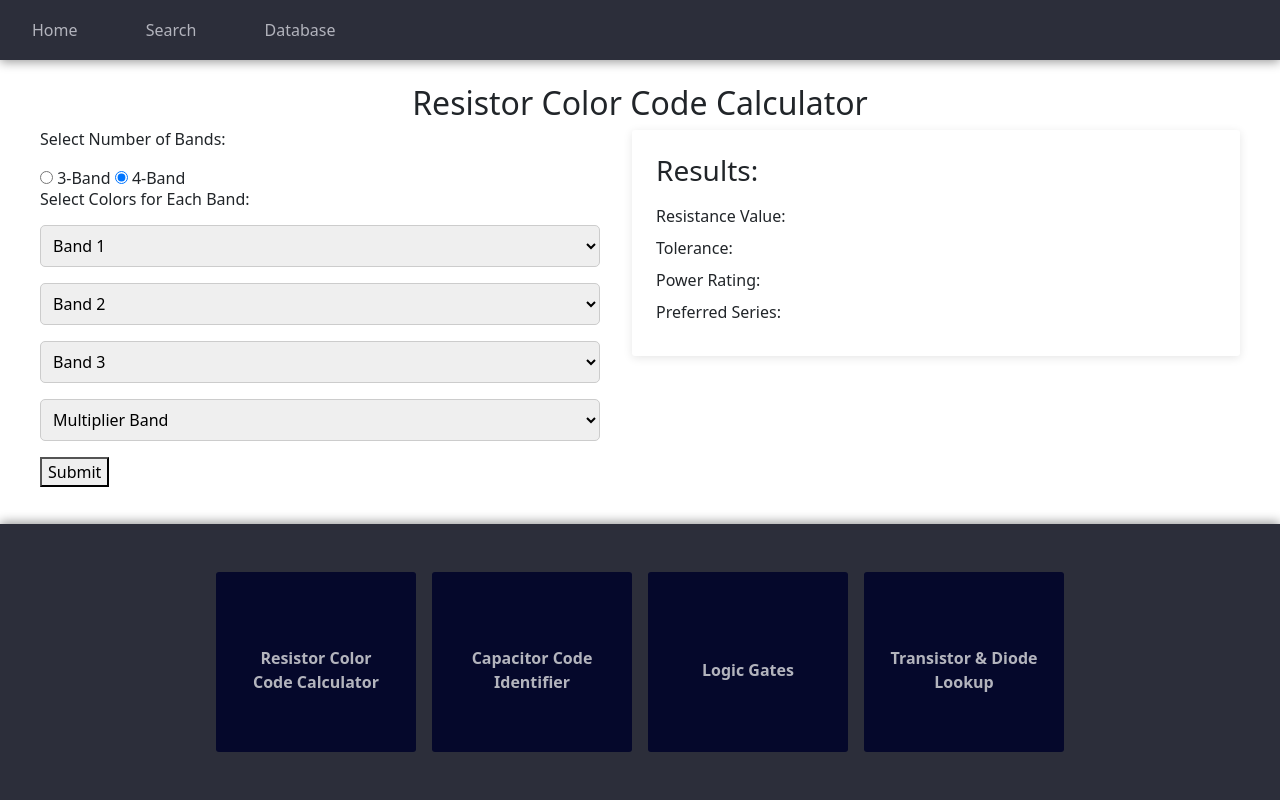
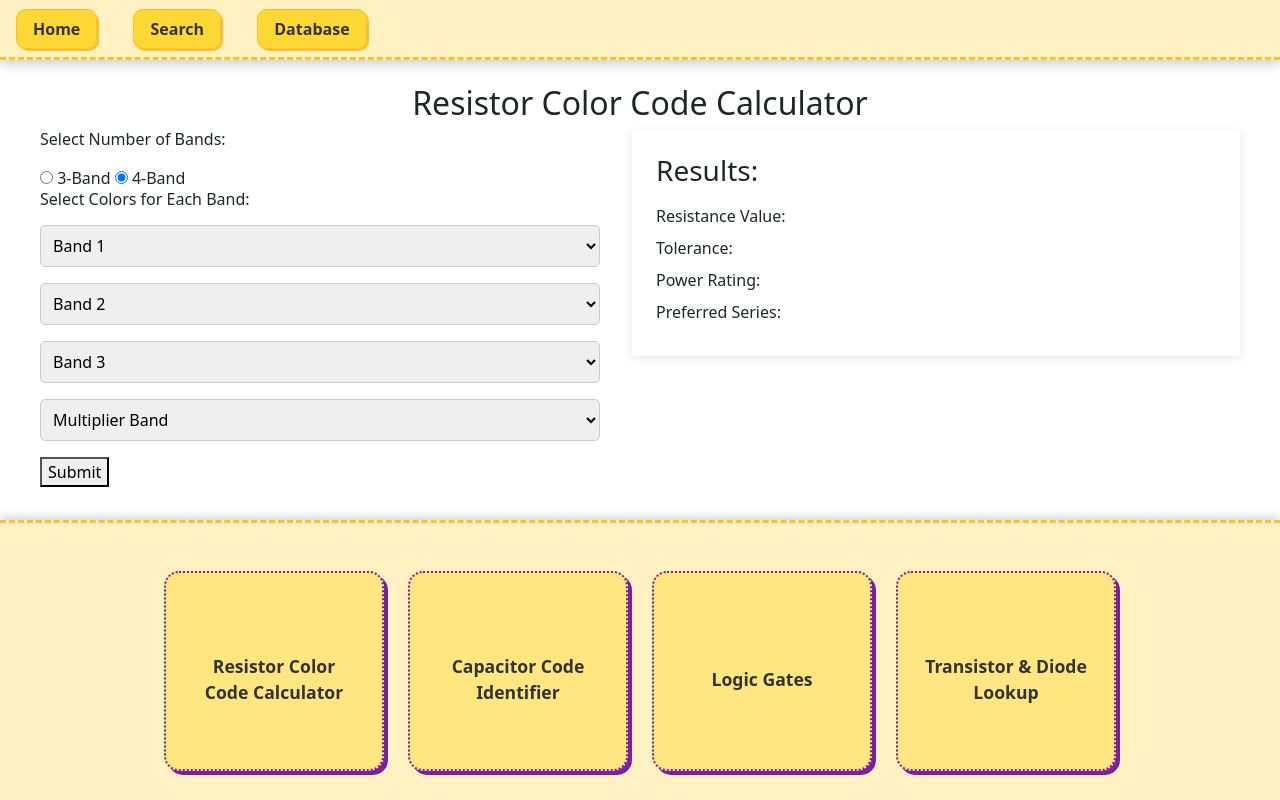
Before and after one commit to PatArev/LBYCPG3_Project, a plain HTML site: page resistor.html in a window 1280 px wide. Drawn offline with nearby package versions, Linux system fonts and the light colour scheme.

```diff
--- a/components/database.css
+++ b/components/database.css
@@ -1,21 +1,28 @@
-/* Navbar */
+body {
+  margin: 0;
+  padding: 0;
+  font-family: 'Comic  MS', 'Poppins', cursive, sans-serif;
+  color: var(--light-text);
+}
+
 .navbar {
   background-color: var(--panel-dark);
-  padding: 1rem; /* Adjust padding for a compact navbar */
+  padding: 1rem;
   display: flex;
   justify-content: center;
-  box-shadow: 0 2px 10px rgba(0, 0, 0, 0.4);
-  position: fixed; /* Fix the navbar to the top of the screen */
+  box-shadow: 0 4px 12px rgba(0, 0, 0, 0.2);
+  position: fixed;
   top: 0;
   left: 0;
-  width: 100%; /* Ensure it spans the full width */
+  width: 100%;
   z-index: 100;
-  height: 60px; /* Allow height to adjust based on content */
+  height: 60px;
+  border-bottom: 3px dashed var(--primary-hover);
 }
 
 .navbar-container {
   width: 100%;
-  max-width: 1200px; /* Limit the navbar width */
+  max-width: 1200px;
   display: flex;
   justify-content: space-between;
   align-items: center;
@@ -24,23 +31,30 @@
 .navbar-links a {
   color: var(--light-text);
   text-decoration: none;
-  margin: 0 1rem; /* Add spacing between links */
-  font-weight: 500;
+  margin: 0 1rem;
+  font-weight: 600;
   padding: 0.5rem 1rem;
-  border-radius: 5px;
-  transition: background-color 0.3s;
+  border-radius: 10px;
+  transition: all 0.3s;
+  background-color: var(--primary);
+  border: 1px solid var(--primary-hover);
+  box-shadow: 2px 2px 0 var(--primary-hover);
 }
 
 .navbar-links a:hover {
   background-color: var(--primary-hover);
+  transform: scale(1.05);
+  box-shadow: 4px 4px 0 var(--accent);
 }
 
 :root {
-  --bg-dark: #141619;
-  --panel-dark: #2C2E3A;
-  --primary: #2C2E3A;
-  --primary-hover: #050A44;
-  --light-text: #B3B4BD;
+  --bg-dark: #fffbea;
+  --panel-dark: #fff1c1;
+  --panel-dblue: #ffe680;
+  --primary: #fdd835;
+  --primary-hover: #fbc02d;
+  --light-text: #333;
+  --accent: #7b1fa2;
 }
 
 /* Image Container */
@@ -56,34 +70,36 @@
   border-radius: 10px;
 }
 
-/* Boxes Section */
 .container {
   display: flex;
   justify-content: center;
   align-items: center;
   margin: 2rem auto;
-  gap: 1rem; /* Add spacing between boxes */
-  flex-wrap: wrap; /* Allow wrapping for smaller screens */
-  max-width: 1200px; /* Limit the container width */
+  gap: 1.5rem;
+  flex-wrap: wrap;
+  max-width: 1200px;
 }
 
 .box {
-  background-color: var(--panel-dark);
+  background-color: var(--panel-dblue);
   padding: 1.5rem;
   text-align: center;
-  border-radius: 3px;
-  width: 200px; /* Set a fixed width for the boxes */
-  height: 200px; /* Set a fixed height for the boxes */
+  border-radius: 15px;
+  width: 220px;
+  height: 200px;
   display: flex;
   flex-direction: column;
   justify-content: center;
   align-items: center;
-  transition: transform 0.3s, background-color 0.3s;
+  transition: transform 0.3s, background-color 0.3s, box-shadow 0.3s;
+  border: 2px dotted var(--accent);
+  box-shadow: 4px 4px 0 var(--accent);
 }
 
 .box:hover {
-  transform: translateY(-5px); /* Add hover effect */
+  transform: translateY(-8px);
   background-color: var(--primary-hover);
+  box-shadow: 6px 6px 0 var(--accent);
 }
 
 .box a {
@@ -92,9 +108,9 @@
   font-weight: bold;
   margin-top: 1rem;
   display: inline-block;
+  font-size: 1.1rem;
 }
 
-/* Footer Container */
 .footer-container {
   background-color: var(--panel-dark);
   color: var(--light-text);
@@ -102,6 +118,8 @@
   position: fixed;
   bottom: 0;
   width: 100%;
-  box-shadow: 0 -2px 10px rgba(0, 0, 0, 0.4);
+  box-shadow: 0 -2px 10px rgba(0, 0, 0, 0.2);
   text-align: center;
+  height: auto;
+  border-top: 3px dashed var(--primary-hover);
 }
--- a/components/flipflops.css
+++ b/components/flipflops.css
@@ -1,3 +1,66 @@
+:root {
+    --bg-dark: #fffbea;
+    --panel-dark: #fff1c1;
+    --panel-dblue: #ffe680;
+    --primary: #fdd835;
+    --primary-hover: #fbc02d;
+    --light-text: #333;
+    --accent: #7b1fa2;
+  }
+
+  body {
+    margin: 0;
+    padding: 0;
+    font-family: 'Comic Sans MS', 'Poppins', cursive, sans-serif;
+    background-image: url('background.jpg');
+    background-size: cover;
+    background-position: center;
+    background-attachment: fixed;
+    color: var(--light-text);
+  }
+
+  .navbar {
+    background-color: var(--panel-dark);
+    padding: 1rem;
+    display: flex;
+    justify-content: center;
+    box-shadow: 0 4px 12px rgba(0, 0, 0, 0.2);
+    position: fixed;
+    top: 0;
+    left: 0;
+    width: 100%;
+    z-index: 100;
+    height: 60px;
+    border-bottom: 3px dashed var(--primary-hover);
+  }
+
+  .navbar-container {
+    width: 100%;
+    max-width: 1200px;
+    display: flex;
+    justify-content: space-between;
+    align-items: center;
+  }
+
+  .navbar-links a {
+    color: var(--light-text);
+    text-decoration: none;
+    margin: 0 1rem;
+    font-weight: 600;
+    padding: 0.5rem 1rem;
+    border-radius: 10px;
+    transition: all 0.3s;
+    background-color: var(--primary);
+    border: 1px solid var(--primary-hover);
+    box-shadow: 2px 2px 0 var(--primary-hover);
+  }
+
+  .navbar-links a:hover {
+    background-color: var(--primary-hover);
+    transform: scale(1.05);
+    box-shadow: 4px 4px 0 var(--accent);
+  }
+
 BODY {
     FONT-FAMILY: Arial, sans-serif;
     BACKGROUND-COLOR: #f8f9fa;
--- a/components/gates.css
+++ b/components/gates.css
@@ -1,3 +1,66 @@
+:root {
+    --bg-dark: #fffbea;
+    --panel-dark: #fff1c1;
+    --panel-dblue: #ffe680;
+    --primary: #fdd835;
+    --primary-hover: #fbc02d;
+    --light-text: #333;
+    --accent: #7b1fa2;
+  }
+
+  body {
+    margin: 0;
+    padding: 0;
+    font-family: 'Comic Sans MS', 'Poppins', cursive, sans-serif;
+    background-image: url('background.jpg');
+    background-size: cover;
+    background-position: center;
+    background-attachment: fixed;
+    color: var(--light-text);
+  }
+
+  .navbar {
+    background-color: var(--panel-dark);
+    padding: 1rem;
+    display: flex;
+    justify-content: center;
+    box-shadow: 0 4px 12px rgba(0, 0, 0, 0.2);
+    position: fixed;
+    top: 0;
+    left: 0;
+    width: 100%;
+    z-index: 100;
+    height: 60px;
+    border-bottom: 3px dashed var(--primary-hover);
+  }
+
+  .navbar-container {
+    width: 100%;
+    max-width: 1200px;
+    display: flex;
+    justify-content: space-between;
+    align-items: center;
+  }
+
+  .navbar-links a {
+    color: var(--light-text);
+    text-decoration: none;
+    margin: 0 1rem;
+    font-weight: 600;
+    padding: 0.5rem 1rem;
+    border-radius: 10px;
+    transition: all 0.3s;
+    background-color: var(--primary);
+    border: 1px solid var(--primary-hover);
+    box-shadow: 2px 2px 0 var(--primary-hover);
+  }
+
+  .navbar-links a:hover {
+    background-color: var(--primary-hover);
+    transform: scale(1.05);
+    box-shadow: 4px 4px 0 var(--accent);
+  }
+
 BODY {
     FONT-FAMILY: Arial, sans-serif;
     BACKGROUND-COLOR: #f8f9fa;
@@ -22,14 +85,14 @@
     TOP: 10px;
     LEFT: 10px;
     FONT-SIZE: 17px;
-    COLOR: #007bff;
+    color: var(--panel-dark);
     TEXT-DECORATION: underline;
     Z-INDEX: 9999;
     PADDING: 10px;
 }
 
 .Home:hover {
-    COLOR: #0056b3;
+    color: var(--panel-dark);
 }
 
 .material-symbols-outlined {
--- a/resistor.css
+++ b/resistor.css
@@ -1,29 +1,32 @@
 body {
   margin: 0;
   padding: 0;
-  font-family: Arial, sans-serif;
-  background-color: #f9f9f9;
-  color: var(--light-text); /* Ensure text is readable on the background */
+  font-family: 'Comic Sans MS', 'Poppins', cursive, sans-serif;
+  background-image: ;
+  background-size: cover;
+  background-position: center;
+  background-attachment: fixed;
+  color: var(--light-text);
 }
 
-/* Navbar */
 .navbar {
   background-color: var(--panel-dark);
-  padding: 1rem; /* Adjust padding for a compact navbar */
+  padding: 1rem;
   display: flex;
   justify-content: center;
-  box-shadow: 0 2px 10px rgba(0, 0, 0, 0.4);
-  position: fixed; /* Fix the navbar to the top of the screen */
+  box-shadow: 0 4px 12px rgba(0, 0, 0, 0.2);
+  position: fixed;
   top: 0;
   left: 0;
-  width: 100%; /* Ensure it spans the full width */
+  width: 100%;
   z-index: 100;
-  height: 60px; /* Allow height to adjust based on content */
+  height: 60px;
+  border-bottom: 3px dashed var(--primary-hover);
 }
 
 .navbar-container {
   width: 100%;
-  max-width: 1200px; /* Limit the navbar width */
+  max-width: 1200px;
   display: flex;
   justify-content: space-between;
   align-items: center;
@@ -32,54 +35,62 @@
 .navbar-links a {
   color: var(--light-text);
   text-decoration: none;
-  margin: 0 1rem; /* Add spacing between links */
-  font-weight: 500;
+  margin: 0 1rem;
+  font-weight: 600;
   padding: 0.5rem 1rem;
-  border-radius: 5px;
-  transition: background-color 0.3s;
+  border-radius: 10px;
+  transition: all 0.3s;
+  background-color: var(--primary);
+  border: 1px solid var(--primary-hover);
+  box-shadow: 2px 2px 0 var(--primary-hover);
 }
 
 .navbar-links a:hover {
   background-color: var(--primary-hover);
+  transform: scale(1.05);
+  box-shadow: 4px 4px 0 var(--accent);
 }
 
 :root {
-  --bg-dark: #141619;
-  --panel-dark: #2C2E3A;
-  --panel-dblue: #05082b;
-  --primary: #2C2E3A;
-  --primary-hover: #05082b;
-  --light-text: #B3B4BD;
+  --bg-dark: #fffbea;
+  --panel-dark: #fff1c1;
+  --panel-dblue: #ffe680;
+  --primary: #fdd835;
+  --primary-hover: #fbc02d;
+  --light-text: #333;
+  --accent: #7b1fa2;
 }
 
-/* Boxes Section */
 .container {
   display: flex;
   justify-content: center;
   align-items: center;
   margin: 2rem auto;
-  gap: 1rem; /* Add spacing between boxes */
-  flex-wrap: wrap; /* Allow wrapping for smaller screens */
-  max-width: 1200px; /* Limit the container width */
+  gap: 1.5rem;
+  flex-wrap: wrap;
+  max-width: 1200px;
 }
 
 .box {
   background-color: var(--panel-dblue);
   padding: 1.5rem;
   text-align: center;
-  border-radius: 3px;
-  width: 200px; /* Set a fixed width for the boxes */
-  height: 180px; /* Set a fixed height for the boxes */
+  border-radius: 15px;
+  width: 220px;
+  height: 200px;
   display: flex;
   flex-direction: column;
   justify-content: center;
   align-items: center;
-  transition: transform 0.3s, background-color 0.3s;
+  transition: transform 0.3s, background-color 0.3s, box-shadow 0.3s;
+  border: 2px dotted var(--accent);
+  box-shadow: 4px 4px 0 var(--accent);
 }
 
 .box:hover {
-  transform: translateY(-5px); /* Add hover effect */
+  transform: translateY(-8px);
   background-color: var(--primary-hover);
+  box-shadow: 6px 6px 0 var(--accent);
 }
 
 .box a {
@@ -88,9 +99,9 @@
   font-weight: bold;
   margin-top: 1rem;
   display: inline-block;
+  font-size: 1.1rem;
 }
 
-/* Footer Container */
 .footer-container {
   background-color: var(--panel-dark);
   color: var(--light-text);
@@ -98,10 +109,12 @@
   position: fixed;
   bottom: 0;
   width: 100%;
-  box-shadow: 0 -2px 10px rgba(0, 0, 0, 0.4);
+  box-shadow: 0 -2px 10px rgba(0, 0, 0, 0.2);
   text-align: center;
-  height: auto;
+  height: 280px;
+  border-top: 3px dashed var(--primary-hover);
 }
+
 
 /* Calculator Section */
 .calculator-container {
```
Also changed, not shown: components/flipflops.html (+9 -4 lines), components/gates.html (+10 -3 lines), components/ics.css (+63 -0 lines), components/ics.html (+9 -3 lines).
